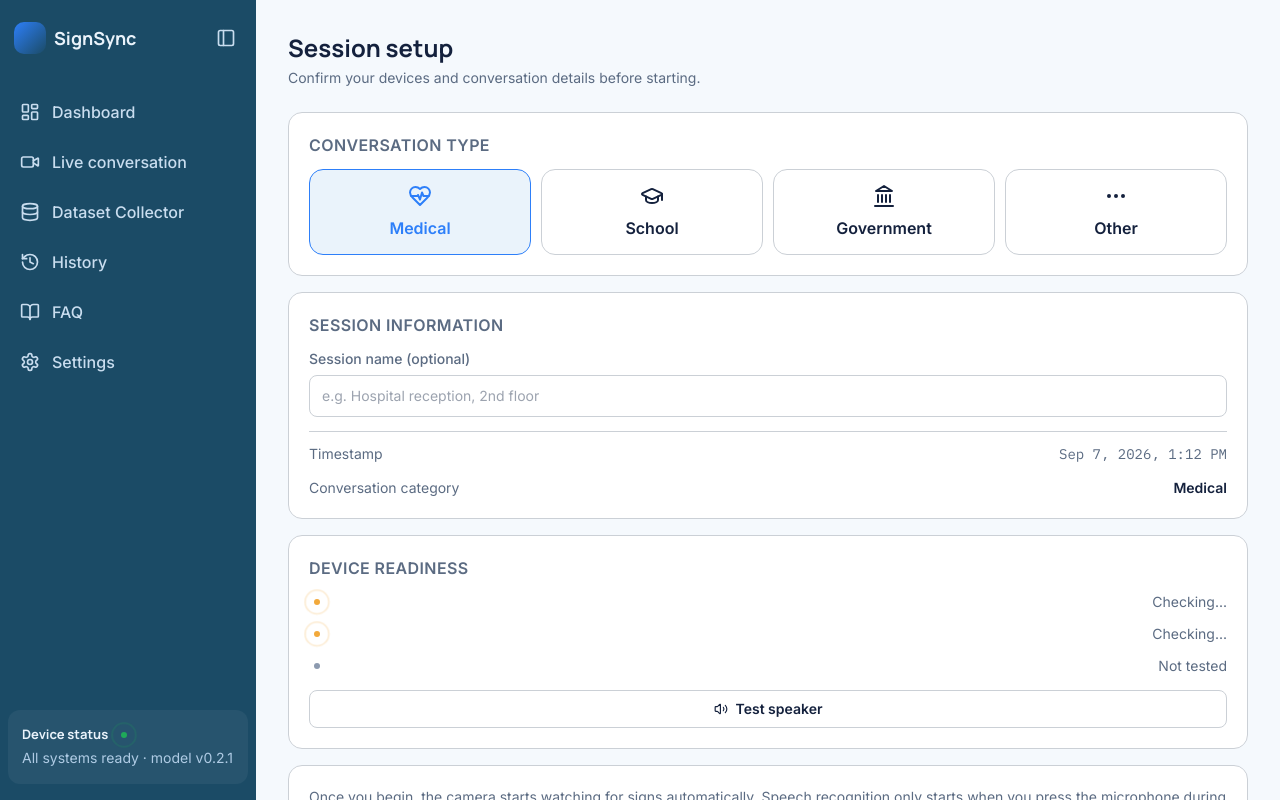
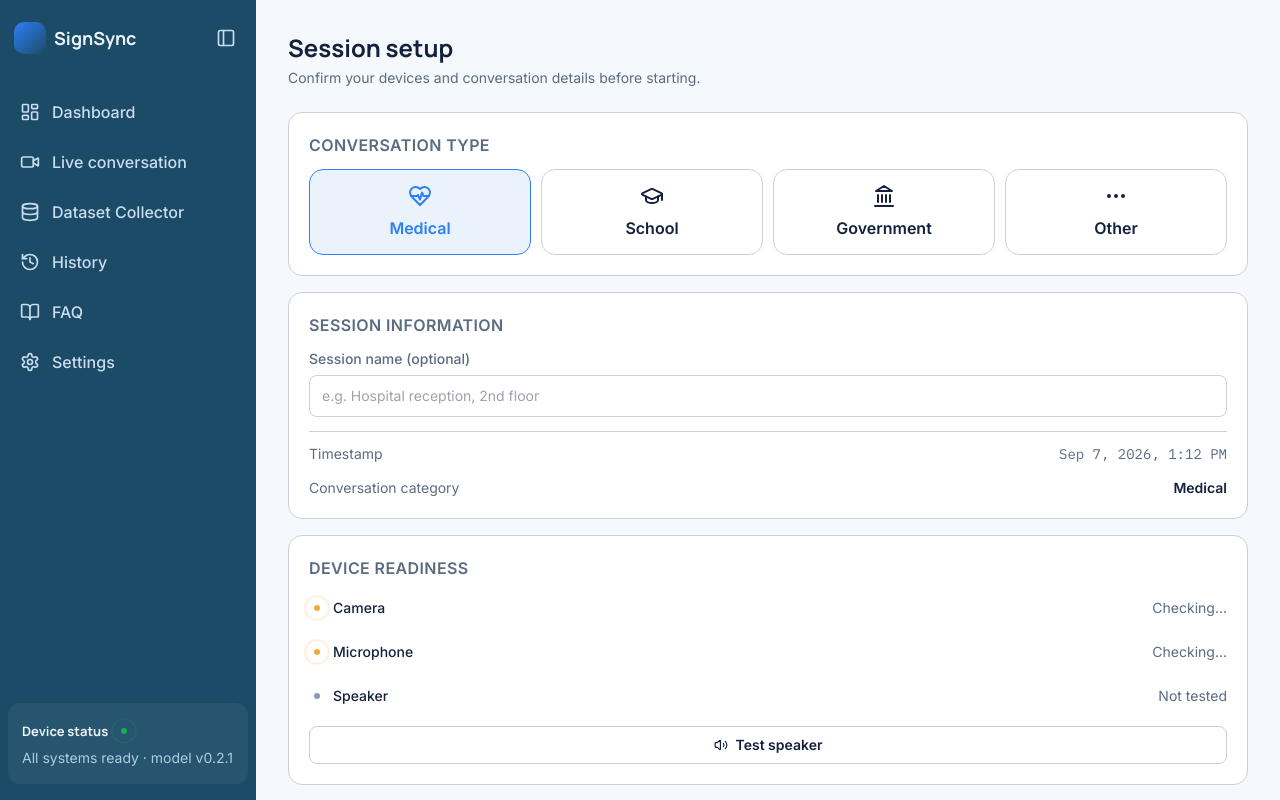
Before and after one commit to Kzarka7/SignSync, a React (Vite) app in the folder Frontend/: page /session-setup in a window 1280 px wide. Built offline with nearby package versions, Linux system fonts and the light colour scheme; no server answers.

Commit message:
updated sidebar status

```diff
--- a/Frontend/src/components/layout/Sidebar.tsx
+++ b/Frontend/src/components/layout/Sidebar.tsx
@@ -117,14 +117,14 @@ export default function Sidebar({ isCollapsed, onToggle }: SidebarProps) {
 
       {isCollapsed ? (
         <div className="mt-auto flex flex-col items-center px-3.5 py-1.5 rounded-xl bg-white/5 text-sm text-[#AFCBE4] leading-relaxed">
-          <StatusPill state="ready" />
+          <StatusPill label="" state="ready" />
           <span className="text-xs text-[#AFCBE4]">v0.2.1</span>
         </div>
       ) : (
         <div className="mt-auto p-3.5 rounded-xl bg-white/5 text-sm text-[#AFCBE4] leading-relaxed">
           <b className="flex items-center gap-2 text-[13px] text-[#EAF3FB] font-display mb-0.5">
             Device status
-            <StatusPill state="ready" />
+            <StatusPill label="" state="ready" />
           </b>
           All systems ready · model v0.2.1
         </div>
--- a/Frontend/src/components/live/LiveTopbar.tsx
+++ b/Frontend/src/components/live/LiveTopbar.tsx
@@ -33,9 +33,8 @@ export default function LiveTopbar({ onEnd, onExport }: { onEnd: () => void; onE
             {CONVERSATION_TYPE_LABELS[conversationType]}
           </span>
         </div>
-        <div className="text-text-2 text-sm font-medium flex flex-row items-center gap-2">
-          <StatusPill state="ready" />
-          <span>Auto-detecting · signing now</span>
+        <div className="text-text-2">
+          <StatusPill label="Auto-detecting · signing now" state="ready" />
         </div>
         <span className="font-mono text-sm text-text-3">{formatElapsedTime(elapsedSeconds)}</span>
       </div>
--- a/Frontend/src/components/shared/StatusPill.tsx
+++ b/Frontend/src/components/shared/StatusPill.tsx
@@ -1,39 +1,39 @@
-import { DeviceState } from "../../types/device";
+import { DeviceState } from '../../types/device'
 
 interface StatusPillProps {
-  state: DeviceState;
+  label: string
+  state: DeviceState
 }
 
 const stateColor: Record<DeviceState, string> = {
-  ready: "bg-success",
-  tracking: "bg-success",
-  listening: "bg-success",
-  warning: "bg-amber",
-  offline: "bg-text-3",
-};
+  ready: 'bg-success',
+  tracking: 'bg-success',
+  listening: 'bg-success',
+  warning: 'bg-amber',
+  offline: 'bg-text-3',
+}
 
 const ringColor: Record<DeviceState, string> = {
-  ready: "border-success",
-  tracking: "border-success",
-  listening: "border-success",
-  warning: "border-amber",
-  offline: "border-text-3",
-};
+  ready: 'border-success',
+  tracking: 'border-success',
+  listening: 'border-success',
+  warning: 'border-amber',
+  offline: 'border-text-3',
+}
 
 // The signature "pulse ring" indicator, reused across the sidebar,
 // dashboard header, camera panel, and detection status panel so every
 // live/AI state in the product reads as one coherent visual language.
-export default function StatusPill({ state }: StatusPillProps) {
+export default function StatusPill({ label, state }: StatusPillProps) {
   return (
-    <div className="relative flex py-1.5 pr-1.5 w-4 h-4 text-sm font-medium">
-      {state !== "offline" && (
-        <span
-          className={`absolute inset-0 rounded-full border ${ringColor[state]} opacity-0 pulse-ring`}
-        />
-      )}
-      <span
-        className={`absolute inset-[5px] rounded-full ${stateColor[state]}`}
-      />
+    <div className="flex items-center gap-2 py-1.5 pr-1.5 text-sm font-medium">
+      <span className="relative w-4 h-4 flex-shrink-0">
+        {state !== 'offline' && (
+          <span className={`absolute inset-0 rounded-full border ${ringColor[state]} opacity-0 pulse-ring`} />
+        )}
+        <span className={`absolute inset-[5px] rounded-full ${stateColor[state]}`} />
+      </span>
+      {label}
     </div>
-  );
+  )
 }
--- a/Frontend/src/pages/LiveConversationPage.tsx
+++ b/Frontend/src/pages/LiveConversationPage.tsx
@@ -79,7 +79,7 @@ export default function LiveConversationPage() {
               isInterpreting={avatar.isRendering}
               isPlaying={avatar.isPlaying}
             />
-            <SpeechSubtitle message={lastMessage ?? ({ text: 'Waiting for spoken input...' } as any)} />
+            <SpeechSubtitle message={lastMessage ?? ({ text: 'Waiting for signed or spoken input...' } as any)} />
             <QuickPhraseRow onSelectPhrase={submitPhrase} />
           </div>
 
```
